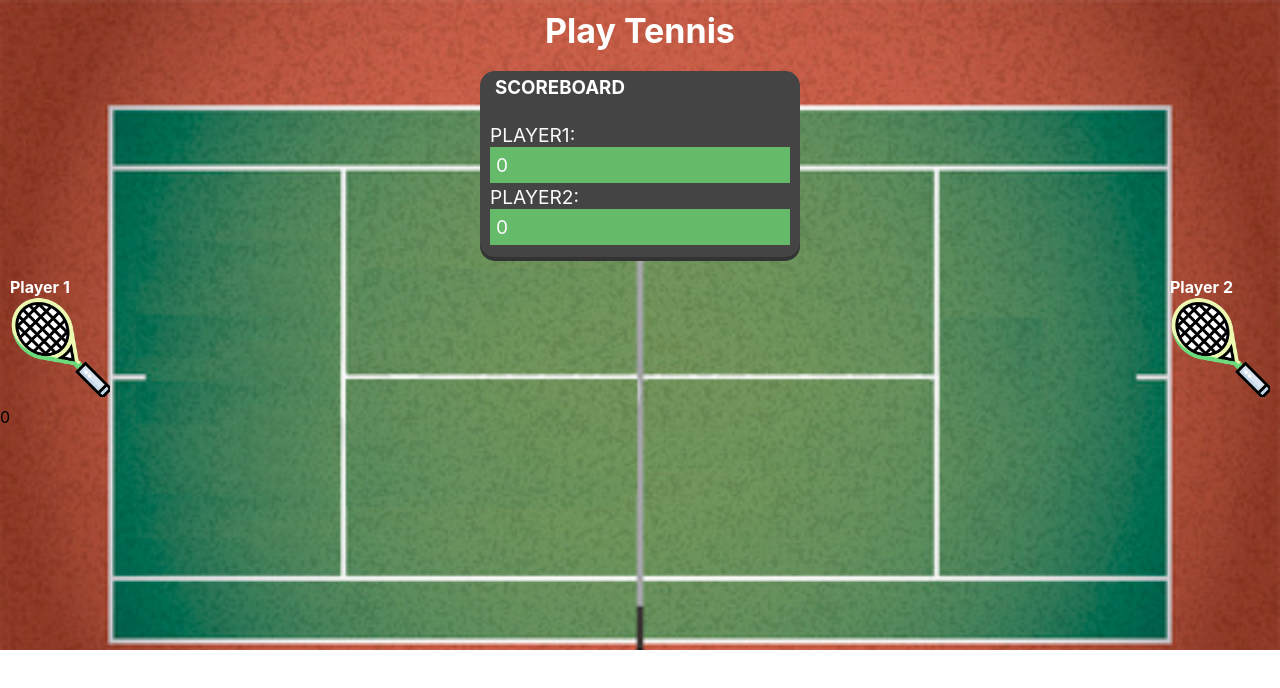
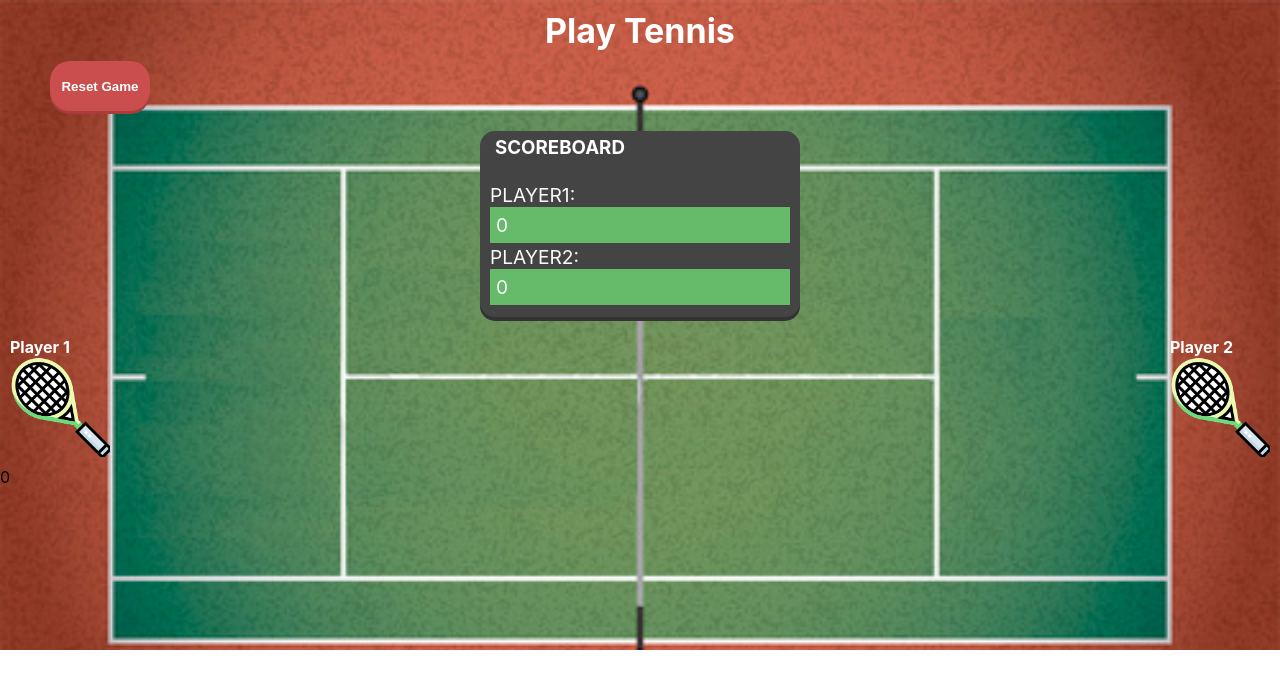
Before and after one commit to shruti-42/Tennis, a React (Create React App) app: page / in a window 1280 px wide. Shown: the top 688 px of the page. Built offline with nearby package versions, Linux system fonts and the light colour scheme.

Commit message:
Reset game

```diff
--- a/src/assets/css/gameTennis.css
+++ b/src/assets/css/gameTennis.css
@@ -61,3 +61,18 @@
   background: #66bb6a;
   padding: 6px;
 }
+.resetGame {
+  margin: 0px 50px;
+  width: 100px;
+  height: 50px;
+  background: #cb4e4e;
+  color: #fff;
+  border: none;
+  cursor: pointer;
+  border-radius: 20px;
+  box-shadow: 0 3px #ab3c3c;
+  font-weight: bold;
+}
+.resetGame:focus {
+  outline: none;
+}
--- a/src/components/Game/Game.jsx
+++ b/src/components/Game/Game.jsx
@@ -6,7 +6,7 @@ const Tennis = {
   DEUCE: "Deuce!",
   WON: "Won!",
   PLAYER: "Player",
-
+  RESET_GAME: "Reset Game"
 };
 
 const points = [0, 15, 30, 40, "won"];
@@ -25,6 +25,17 @@ export default class Game extends Component {
   }
 
 
+  resetGame = () => {
+    this.setState({
+      firstPlayerPointIndex: 0,
+      secondPlayerPointIndex: 0,
+      gamePoint: false,
+      firstPlayerAdvantage: false,
+      secondPlayerAdvantage: false,
+      won: 0,
+      deuce: false
+    });
+  };
 
 updateScorePlayer = player => {
     var {
@@ -121,7 +132,9 @@ updateScorePlayer = player => {
       <div className="tennisBackground">
         <h2 className="tennisHeading">Play Tennis</h2>
         <div>
-
+        <button className="resetGame" onClick={this.resetGame}>
+            {Tennis.RESET_GAME}
+          </button>
           <ScoreBoard
             firstPlayer={points[firstPlayerPointIndex]}
             secondPlayer={points[secondPlayerPointIndex]}
```
Also changed, not shown: 1 other file (tests, documents, lock files or other folders).
